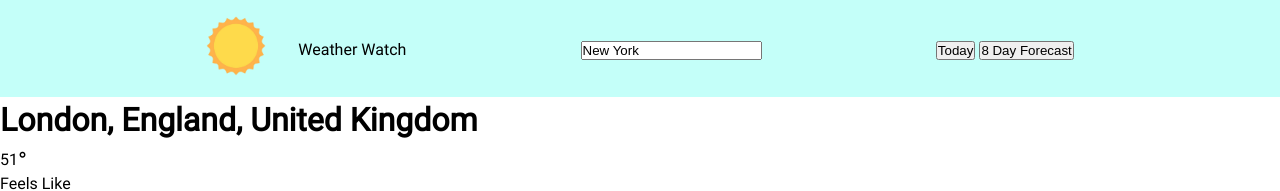
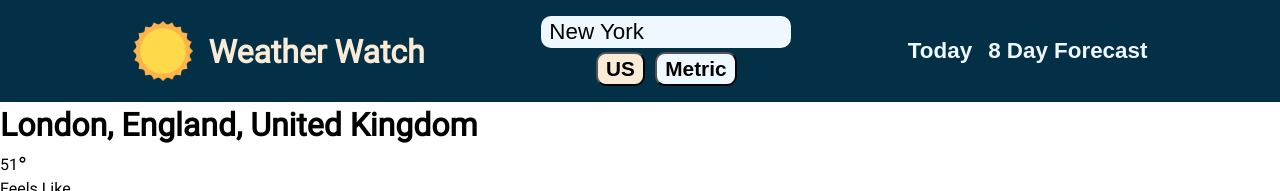
Before and after one commit to SamuelWyck/weather-app, a website built with webpack: page src/template.html in a window 1280 px wide. Shown: the top 191 px of the page. Built offline with nearby package versions, Linux system fonts and the light colour scheme.

Commit message:
Finish header html and styling

```diff
--- a/src/styles.css
+++ b/src/styles.css
@@ -29,7 +29,8 @@ header {
     padding: 1rem 2rem;
     align-items: center;
     justify-content: space-evenly;
-    background-color: #C4FFF9;
+    background-color: #033046;
+    gap: 1rem;
 }
 
 .logo {
@@ -38,12 +39,80 @@ header {
 
 .logo > img {
     width: 100%;
+    position: relative;
+    top: 3px;
 }
 
 .branding {
     display: flex;
     align-items: center;
-    gap: 2rem;
+    gap: 1rem;
+}
+
+.banner {
+    font-size: 2rem;
+    font-weight: bold;
+    color: antiquewhite;
+}
+
+@media only screen and (max-width: 900px) {
+    .banner {
+        display: none;
+    }
+}
+
+.search {
+    text-align: center;
+}
+
+input {
+    outline: none;
+    border-radius: 10px;
+    font-size: 1.4rem;
+    padding: .2rem .5rem;
+    background-color: aliceblue;
+    max-width: 250px;
+    border: none;
+    display: block;
+    margin-bottom: .2rem;
+}
+
+.unit-btn {
+    font-size: 1.3rem;
+    margin: 0 .2rem;
+    border-radius: 10px;
+    padding: .2rem .5rem;
+    font-weight: bold;
+    background-color: aliceblue;
+    cursor: pointer;
+}
+
+.search > button:hover {
+    background-color: antiquewhite;
+}
+
+.selected {
+    background-color: antiquewhite;
+}
+
+nav {
+    display: flex;
+    gap: 1rem;
+    flex-wrap: wrap;
+    justify-content: center;
+}
+
+nav > button {
+    font-size: 1.4rem;
+    font-weight: bold;
+    border: none;
+    background-color: inherit;
+    color: aliceblue;
+    cursor: pointer;
+}
+
+nav > button:hover {
+    text-decoration: underline;
 }
 
 .degree {
--- a/src/template.html
+++ b/src/template.html
@@ -3,7 +3,7 @@
 <head>
     <title>Weather Watch</title>
     <meta charset="utf-8">
-    <link rel="icon" type="image/png" href="./imgs/sun3.png">
+    <link rel="icon" type="image/png" href="./imgs/sun-icon.png">
 </head>
 
 <body>
@@ -11,12 +11,14 @@
         <header>
             <div class="branding">
                 <div class="logo">
-                    <img src="./imgs/sun3.png" alt="sun">
+                    <img src="./imgs/sun-icon.png" alt="sun">
                 </div>
                 <div class="banner">Weather Watch</div>
             </div>
             <div class="search">
                 <input type="text" placeholder="Location" id="location" value="New York">
+                <button type="button" class="unit-btn us selected">US</button>
+                <button type="button" class="unit-btn metric">Metric</button>
             </div>
             <nav>
                 <button type="button" class="today-btn">Today</button>
```
Also changed, not shown: src/imgs/sun-icon.png (added), src/imgs/sun3.png (deleted).
